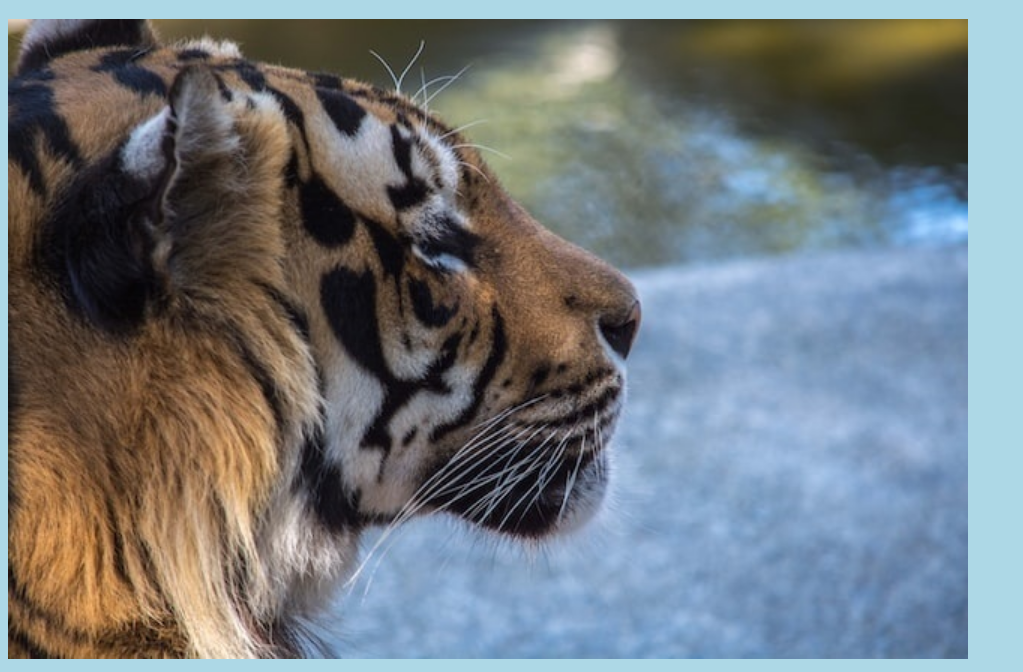
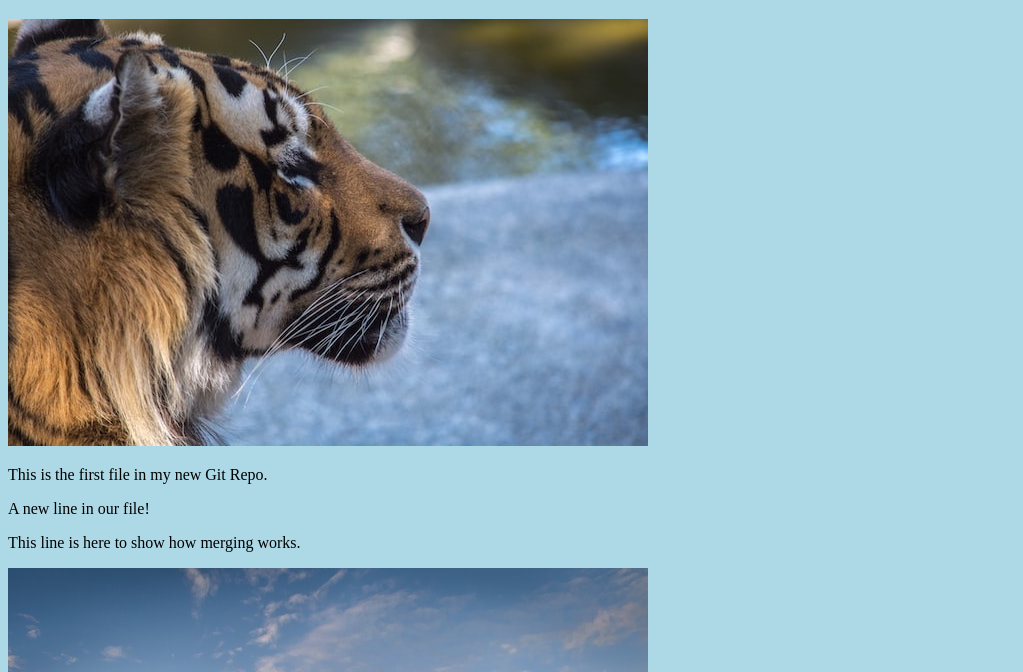
Before and after one commit to tstraughn/testGitHub, a plain HTML site: page index.html in a window 1280 px wide. Shown: the part 61-733 px from the top of the page, without its empty margins (0-1023 px from the left). Drawn offline with Linux system fonts and the light colour scheme.

Commit message:
Updated index.html. Resized image

```diff
--- a/index.html
+++ b/index.html
@@ -7,9 +7,10 @@
 <body>
 
 <h1>Hello world!</h1>
-<div><img src="tiger.jpg" alt="Hello World from Space" style="width:100%;max-width:960px"></div>
+<div><img src="tiger.jpg" alt="Hello World from Space" style="width:100%;max-width:640px"></div>
 <p>This is the first file in my new Git Repo.</p>
 <p>A new line in our file!</p>
+<p>This line is here to show how merging works.</p>
 <div><img src="mountain.jpg" alt="Hello Git" style="width:100%;max-width:640px"></div>
 
 </body>
```
